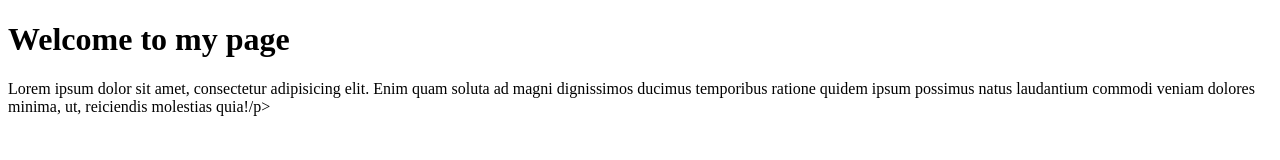
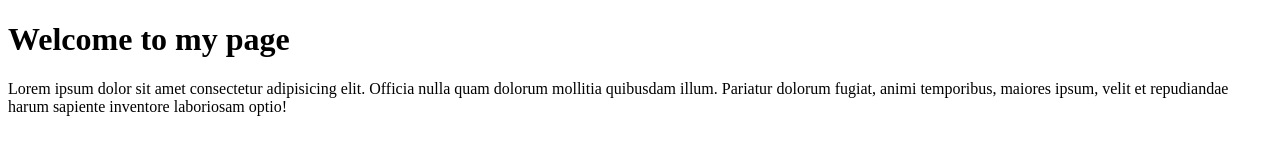
Before and after one commit to ddeniisu/ddeniisu.github.io, a plain HTML site: page CCS0027L/index.html in a window 1280 px wide. Drawn offline with Linux system fonts and the light colour scheme.

Commit message:
HI HELLO

```diff
--- a/CCS0027L/index.html
+++ b/CCS0027L/index.html
@@ -10,7 +10,7 @@
         <h1>Welcome to my page</h1>
     </div>
     <div>
-        <p>Lorem ipsum dolor sit amet, consectetur adipisicing elit. Enim quam soluta ad magni dignissimos ducimus temporibus ratione quidem ipsum possimus natus laudantium commodi veniam dolores minima, ut, reiciendis molestias quia!/p>
+        <p>Lorem ipsum dolor sit amet consectetur adipisicing elit. Officia nulla quam dolorum mollitia quibusdam illum. Pariatur dolorum fugiat, animi temporibus, maiores ipsum, velit et repudiandae harum sapiente inventore laboriosam optio!
     </div>
 
 </body>
```
